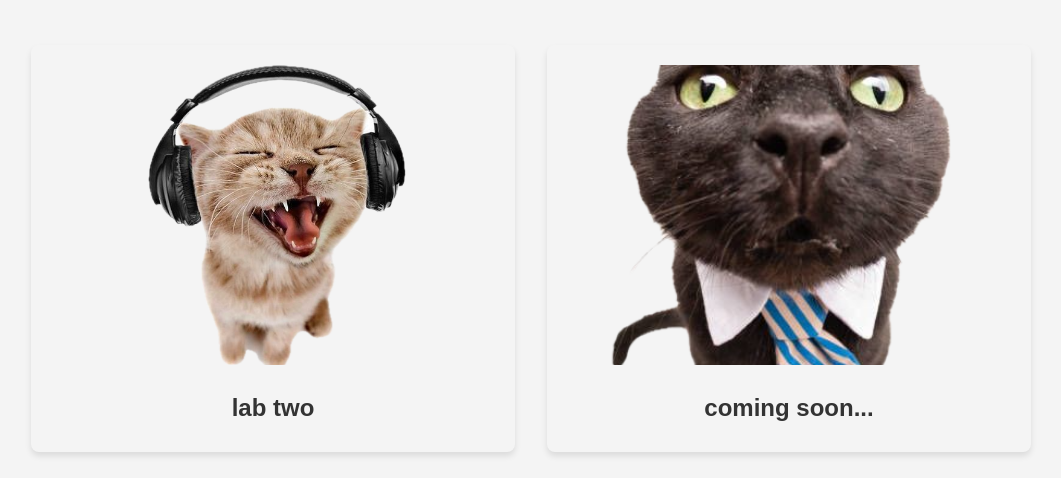
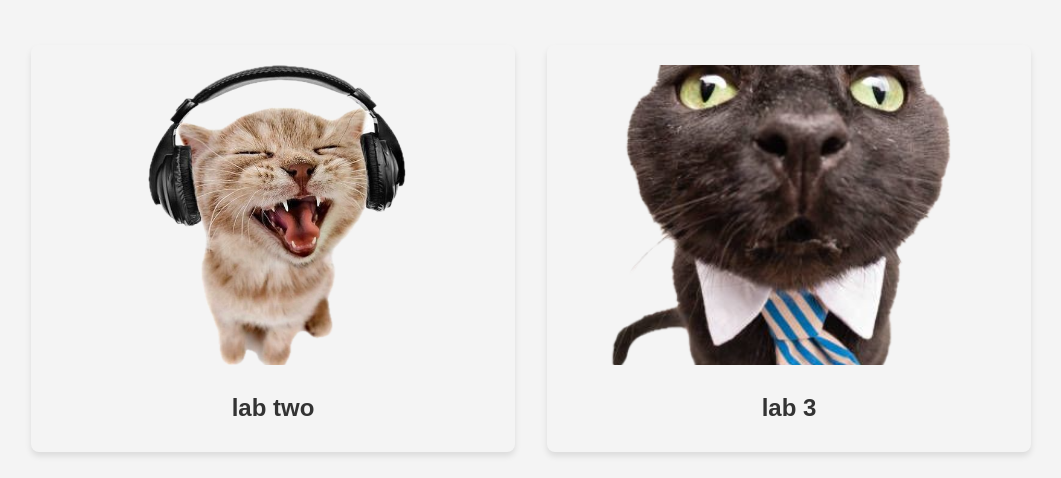
Before and after one commit to bevng/my-first-website, a plain HTML site: page index.html in a window 1280 px wide. Shown: the part 640-1118 px from the top of the page, without its empty margins (109-1170 px from the left). Drawn offline with Linux system fonts and the light colour scheme; a web font is replaced by a local one.

Commit message:
added lab 3 link from home

```diff
--- a/index.html
+++ b/index.html
@@ -44,11 +44,13 @@
       </div>
 
       <div class="gallery-item">
+        <a href="pages/lab3.html">
         <img src="images/mr.serious-cat.png" alt="cat in a tie">
         <div class="gallery-overlay">
-          <h3>coming soon...</h3>
+          <h3>lab 3</h3>
 
         </div>
+        </a>
       </div>
 
   <div class="gallery-item">
```
Also changed, not shown: 1 other file.
